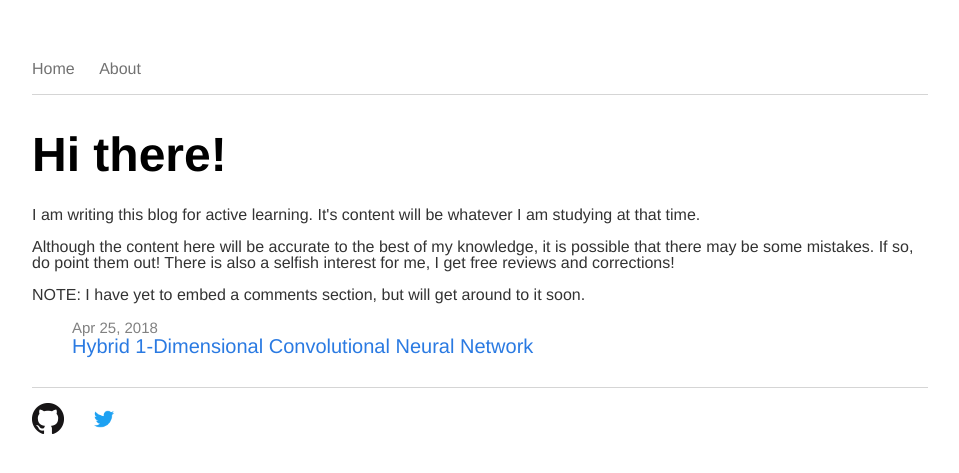
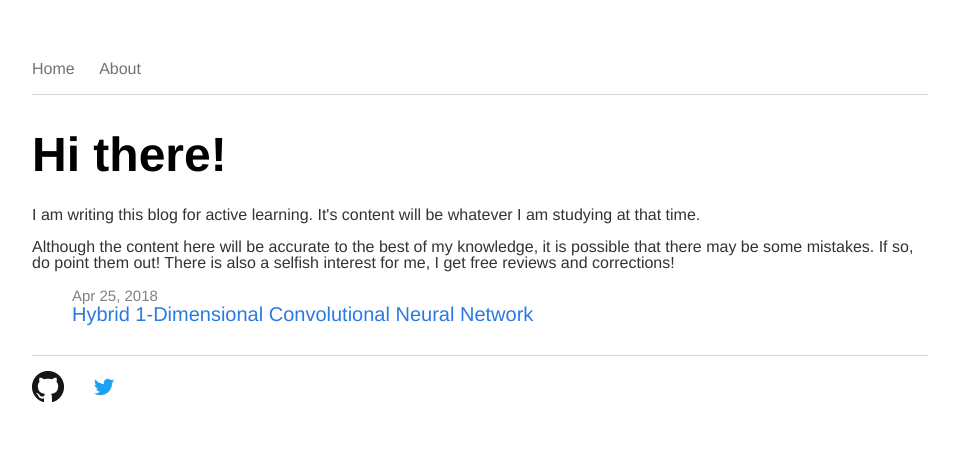
Before and after one commit to savadikarc/savadikarc.github.io, a Jekyll site: the page built from index.html, in a window 1280 px wide. Shown: the top 473 px of the page, without its empty margins (160-1119 px from the left). Built offline with Jekyll 4.4.1, drawn with Linux system fonts in a browser that asks for light colours.

Commit message:
Remove Note

```diff
--- a/index.html
+++ b/index.html
@@ -7,7 +7,6 @@ title: Chinmay's Blog
 	<p>I am writing this blog for active learning. It's content will be whatever I am studying at that time.</p>
 	<p>Although the content here will be accurate to the best of my knowledge, it is possible that there may be some mistakes.
 		If so, do point them out! There is also a selfish interest for me, I get free reviews and corrections!</p>
-	<p>NOTE: I have yet to embed a comments section, but will get around to it soon.</p>
 	<ul class="posts">
 		{% for post in site.posts %}
       		<li>
```
